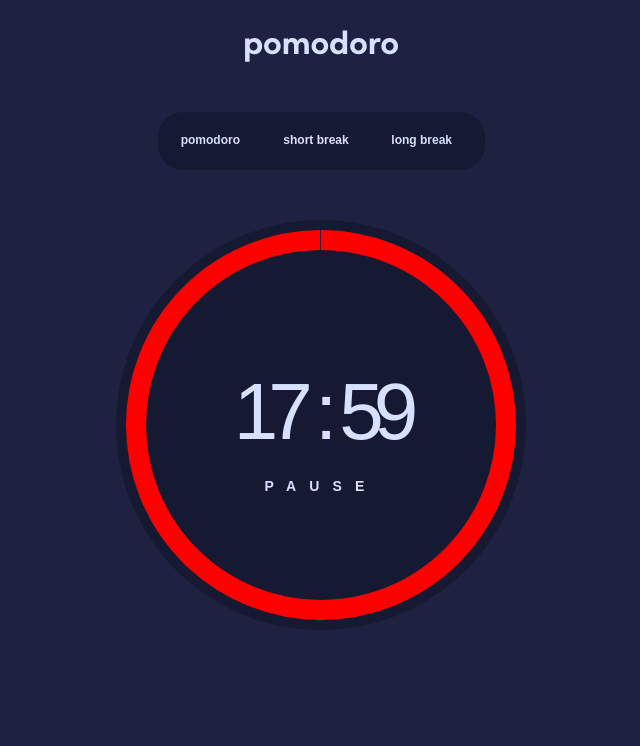
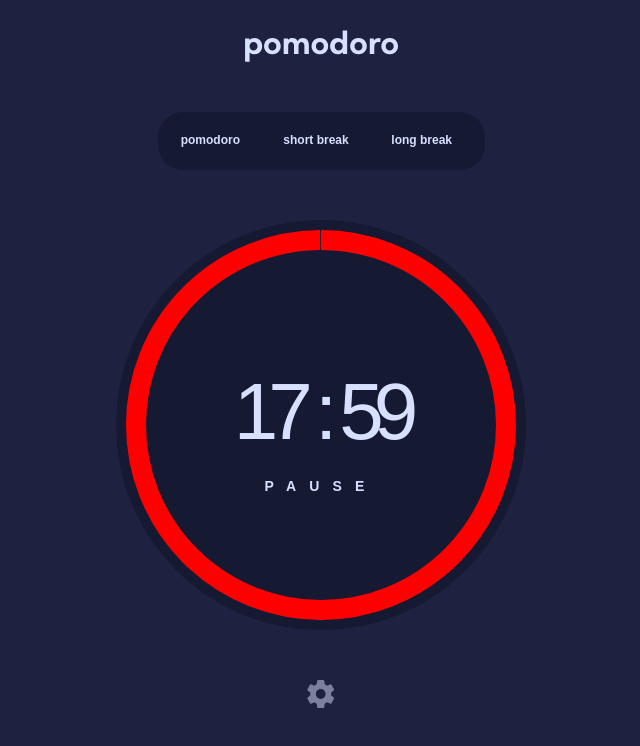
Before and after one commit to achiewe/pomodoro-app, a Next.js app: page / in a window 1280 px wide. Shown: the top 746 px of the page, without its empty margins (319-959 px from the left). Built offline with nearby package versions, Linux system fonts and the light colour scheme.

Commit message:
add the Image tag from next image package and import setting svg from the public assets folder

```diff
--- a/src/app/components/Settings.tsx
+++ b/src/app/components/Settings.tsx
@@ -1,5 +1,8 @@
-import React from "react";
+import Image from "next/image";
+import settingSvg from "../../../public/assets/icon-settings.svg";
 
 export default function Settings() {
-  return <div>Settings</div>;
+  return (
+    <Image src={settingSvg} alt="setting svg" className="hover:fill-[red]" />
+  );
 }
--- a/src/app/page.tsx
+++ b/src/app/page.tsx
@@ -1,5 +1,6 @@
 import Header from "./components/Header";
 import NavBar from "./components/NavBar";
+import Settings from "./components/Settings";
 import TimerDisplay from "./components/TimerDisplay";
 
 export default function Home() {
@@ -8,6 +9,7 @@ export default function Home() {
       <Header />
       <NavBar />
       <TimerDisplay />
+      <Settings />
     </div>
   );
 }
```
